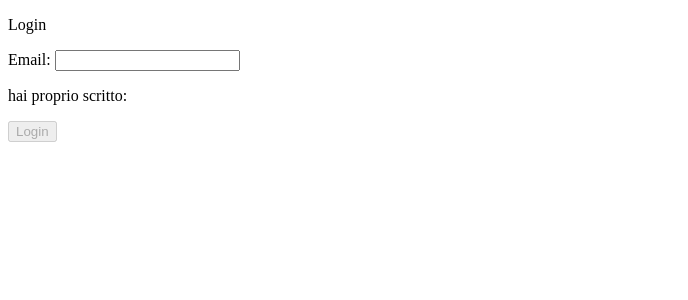
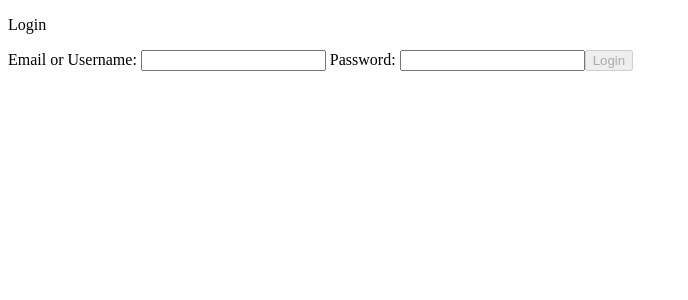
Before and after one commit to Bombatomica64/42-matcha, an Angular app in the folder Front-End/: page /login in a window 1280 px wide. Shown: the top 300 px of the page, without its empty margins (0-688 px from the left). Built offline with nearby package versions, Linux system fonts and the light colour scheme.

Commit message:
form migliorato

```diff
--- a/Front-End/src/app/components/forms/login-form/login-form.ts
+++ b/Front-End/src/app/components/forms/login-form/login-form.ts
@@ -1,6 +1,14 @@
 import { Component, inject } from '@angular/core';
 import {FormControl, FormGroup, ReactiveFormsModule, Validators} from '@angular/forms';
 import { HttpRequestService } from '../../../services/http-request';
+import { components } from '../../../../types/api'; // Adjust the path as necessary
+
+type LoginRequest = components['schemas']['LoginRequest'];
+type LoginResponse = components['schemas']['LoginResponse'];
+
+type LoginFormType = FormGroup<{
+  [K in keyof LoginRequest]: FormControl<LoginRequest[K]>
+}>;
 
 @Component({
   selector: 'app-login-form',
@@ -8,34 +16,34 @@ import { HttpRequestService } from '../../../services/http-request';
   template: `
   <form [formGroup]="loginForm" (ngSubmit)="onSubmit()">
     <label for="email">
-      Email:
-      <input type="email" formControlName="email"/>
-      <p>hai proprio scritto: {{ loginForm.value.email }}</p>
-      <button type="submit" [disabled]="loginForm.invalid">Login</button>
-    </label>
+      Email or Username:
+      <input type="text" formControlName="email_or_username"/>
+	</label>
+	<label for="password">
+      Password:
+      <input type="password" formControlName="password"/>
+	</label>
+    <button type="submit" [disabled]="loginForm.invalid">Login</button>
   </form>
   `,
   styles: ``
 })
 export class LoginForm {
-  email = '';
   httpEndpoint = "/auth/login"
   httpMethod = "POST"
 
-  loginForm = new FormGroup({
-	email: new FormControl('', [Validators.required, Validators.email])
+  loginForm: LoginFormType = new FormGroup({
+	email_or_username: new FormControl('',  {nonNullable: true, validators: [Validators.required]}),
+	password: new FormControl('', {nonNullable: true, validators: [Validators.required, Validators.minLength(6)]})
   });
 
   onSubmit() {
 	if (this.loginForm.valid) {
-	  const credentials = {
-		email: this.loginForm.value.email ?? '',
-		password: ''
-	  };
-	  console.log('Form submitted with email:', this.loginForm.value.email);
+	  const credentials = this.loginForm.value as LoginRequest;
+	  console.log('Form submitted with email_or_username:', credentials.email_or_username);
 
 	  this.auth.request(credentials, this.httpEndpoint, this.httpMethod).subscribe({
-      next: (response) => {
+      next: (response : LoginResponse) => {
         console.log('Login success:', response);
       },
       error: (error) => {
@@ -47,7 +55,5 @@ export class LoginForm {
 	}
   }
 
-  //protected readonly auth: HttpRequestService = inject(HttpRequestService);
-
   auth = inject(HttpRequestService)
 }
--- a/Front-End/src/app/services/http-request.ts
+++ b/Front-End/src/app/services/http-request.ts
@@ -1,6 +1,8 @@
 import { HttpClient } from '@angular/common/http';
 import { inject, Injectable } from '@angular/core';
 import { Observable } from 'rxjs';
+
+type HttpMethod = 'GET' | 'POST' | 'PUT' | 'DELETE' | 'PATCH' | 'HEAD' | 'OPTIONS';
 
 @Injectable({
   providedIn: 'root'
@@ -9,7 +11,7 @@ export class HttpRequestService {
   private http = inject(HttpClient);
   private baseUrl = 'http://localhost:3000/api';
 
-  request(credentials: {email: string, password?: string}, httpEndpoint: string, httpMethod: string): Observable<any> {
+  request(credentials: any, httpEndpoint: string, httpMethod: HttpMethod): Observable<any> {
     return this.http.request(httpMethod, `${this.baseUrl}${httpEndpoint}`, { body: credentials });
   }
 }
```
